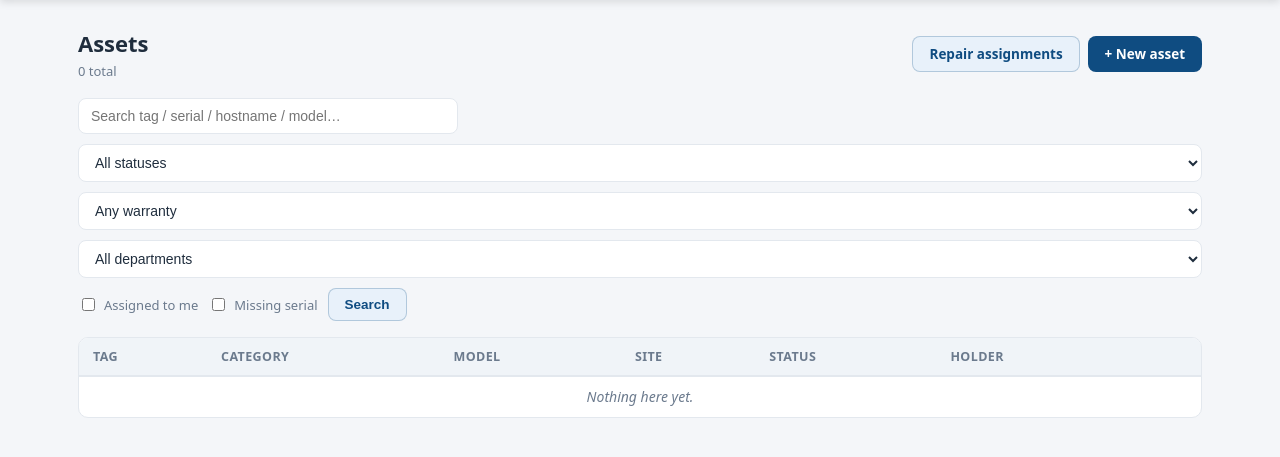
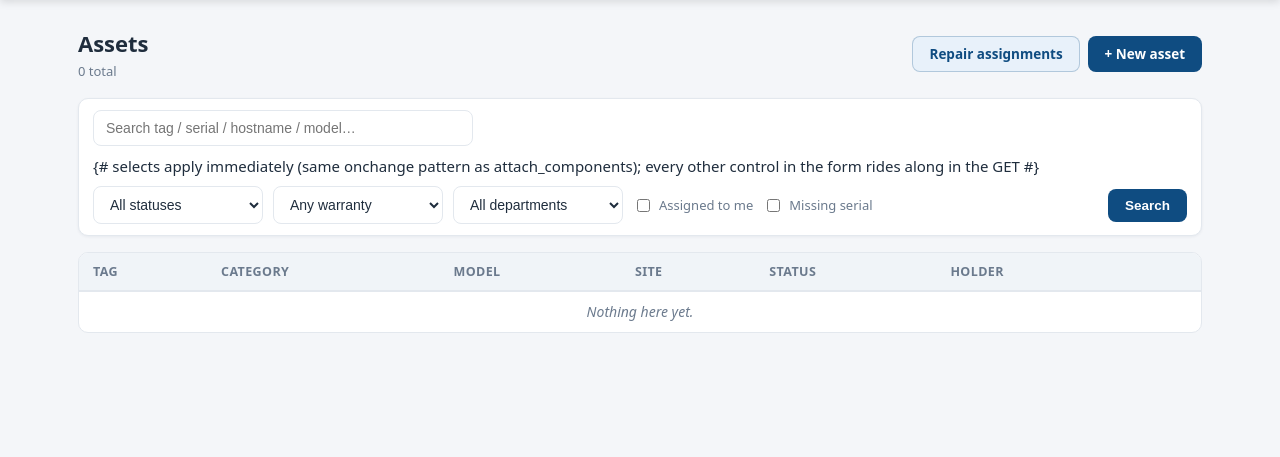
Before and after one commit to salaithantzawwin1/itasset, a Django app: page /assets/ in a window 1280 px wide. Shown: the part 58-515 px from the top of the page. Run offline with Django 5.2, Linux system fonts and the light colour scheme; the visitor is signed in with stand-in values (Sample User, id 1); data that the repository does not hold is empty; parts of the project's set-up code (start-up, migrations or seed data) failed here and were passed over.

Commit message:
Fine-tune the asset search filter bar: fix stacked dropdowns, add active states
The shared form rule set width:100% on .filterbar select — later in the
sheet at equal specificity than the filter bar's width:auto — so every
dropdown wrapped onto its own row (visible on the assets list, audit log
and attach page alike). Width now rides only with the full-column form
controls; the filter bar became a surface toolbar with accent-tinted active
filters, auto-applying selects and a right-hugged primary Search action.

🤖 Generated with Codebuff
Co-Authored-By: Codebuff <noreply@codebuff.com>

```diff
--- a/templates/assets/asset_list.html
+++ b/templates/assets/asset_list.html
@@ -12,23 +12,25 @@
 {# inputs live INSIDE the form so submitting actually sends q/status/… (was an empty form) #}
 <form id="filterform" class="filterbar" method="get">
   <input type="text" name="q" placeholder="{% t "asset.search_ph" %}" value="{{ request.GET.q }}">
-  <select name="status">
+  {# selects apply immediately (same onchange pattern as attach_components);
+     every other control in the form rides along in the GET #}
+  <select name="status" {% if request.GET.status %}class="on"{% endif %} onchange="this.form.submit()">
     <option value="">{% t "asset.all_statuses" %}</option>
     {% for val, label in statuses %}<option value="{{ val }}" {% if request.GET.status == val %}selected{% endif %}>{{ label }}</option>{% endfor %}
   </select>
-  <select name="warranty_days">
+  <select name="warranty_days" {% if request.GET.warranty_days %}class="on"{% endif %} onchange="this.form.submit()">
     <option value="">{% t "asset.all_warranties" %}</option>
     <option value="7" {% if request.GET.warranty_days == "7" %}selected{% endif %}>{% t "asset.warranty_le" n=7 %}</option>
     <option value="30" {% if request.GET.warranty_days == "30" %}selected{% endif %}>{% t "asset.warranty_le" n=30 %}</option>
     <option value="90" {% if request.GET.warranty_days == "90" %}selected{% endif %}>{% t "asset.warranty_le" n=90 %}</option>
   </select>
-  <select name="department">
+  <select name="department" {% if request.GET.department %}class="on"{% endif %} onchange="this.form.submit()">
     <option value="">{% t "asset.all_depts" %}</option>
     {% for d in departments %}<option value="{{ d.pk }}" {% if request.GET.department == d.pk|stringformat:"s" %}selected{% endif %}>{{ d.name }} ({{ d.site.code }})</option>{% endfor %}
   </select>
-  <label class="chk"><input type="checkbox" name="mine" value="1" {% if request.GET.mine %}checked{% endif %}> {% t "asset.assigned_mine" %}</label>
-  <label class="chk"><input type="checkbox" name="missing_serial" value="1" {% if request.GET.missing_serial %}checked{% endif %}> {% t "asset.missing_serial" %}</label>
-  <button class="btn secondary" type="submit">{% t "asset.search_btn" %}</button>
+  <label class="chk{% if request.GET.mine %} on{% endif %}"><input type="checkbox" name="mine" value="1" {% if request.GET.mine %}checked{% endif %}> {% t "asset.assigned_mine" %}</label>
+  <label class="chk{% if request.GET.missing_serial %} on{% endif %}"><input type="checkbox" name="missing_serial" value="1" {% if request.GET.missing_serial %}checked{% endif %}> {% t "asset.missing_serial" %}</label>
+  <button class="btn" type="submit">{% t "asset.search_btn" %}</button>
   {% if request.GET.q or request.GET.status or request.GET.warranty_days or request.GET.department or request.GET.mine or request.GET.missing_serial %}
   <a class="muted clear-link" href="{% url 'asset-list' %}">{% t "asset.clear" %}</a>
   {% endif %}
--- a/templates/base.html
+++ b/templates/base.html
@@ -86,11 +86,24 @@
     .bar-row .bn { width: 42px; text-align: right; font-size: 13px; font-weight: 700; }
 
     /* ---------- filter bar ---------- */
-    .filterbar { display: flex; gap: 10px; align-items: center; flex-wrap: wrap; margin-bottom: 16px; }
+    /* One toolbar strip (shared by the assets list, audit log and attach
+       pages): search + selects + checkboxes + actions grouped on a surface
+       panel instead of floating loose on the page background. */
+    .filterbar { display: flex; gap: 10px; align-items: center; flex-wrap: wrap; margin-bottom: 16px;
+      background: var(--surface); border: 1px solid var(--border); border-radius: var(--radius);
+      box-shadow: var(--shadow); padding: 11px 14px; }
     .filterbar input[type=text] { flex: 1 1 260px; max-width: 380px; }
-    .filterbar select { width: auto; min-width: 170px; }
-    .filterbar label.chk { display: inline-flex; align-items: center; gap: 6px; font-size: 13px; color: var(--muted); white-space: nowrap; }
+    /* selects stay content-width — the width note on the shared form rule
+       below explains why this used to lose and stack every dropdown */
+    .filterbar select { width: auto; min-width: 170px; max-width: 100%; }
+    .filterbar label.chk { display: inline-flex; align-items: center; gap: 6px; font-size: 13px; color: var(--muted); white-space: nowrap; cursor: pointer; }
     .filterbar input[type=checkbox] { width: auto; padding: 0; }
+    /* applied filter: tint the control that is narrowing the list, so an
+       active filter is visible without re-opening the dropdown */
+    .filterbar select.on { border-color: var(--accent); font-weight: 600;
+      background: color-mix(in srgb, var(--accent) 10%, var(--surface)); }
+    .filterbar label.chk.on { color: var(--accent); font-weight: 600; }
+    .filterbar .btn { margin-left: auto; }  /* Search + Clear hug the right edge */
     .filterbar .clear-link { font-size: 13px; text-decoration: none; }
     .filterbar .clear-link:hover { text-decoration: underline; }
 
@@ -143,9 +156,15 @@
     form.frm p { margin: 14px 0; }
     form.frm label { display: block; font-size: 13px; font-weight: 600; color: var(--muted); margin-bottom: 5px; text-transform: uppercase; letter-spacing: .3px; }
     form.frm input, form.frm select, form.frm textarea, .filterbar input, .filterbar select, form.inline-form select {
-      width: 100%; padding: 9px 12px; border: 1px solid var(--border); border-radius: 8px; background: var(--surface); font-size: 14px; color: var(--text);
+      padding: 9px 12px; border: 1px solid var(--border); border-radius: 8px; background: var(--surface); font-size: 14px; color: var(--text);
     }
-    form.frm input:focus, form.frm select:focus, form.frm textarea:focus, .filterbar input:focus { outline: none; border-color: var(--primary); box-shadow: 0 0 0 3px color-mix(in srgb, var(--primary) 14%, transparent); }
+    /* width: 100% only where controls must fill their column. It used to
+       ride along in the shared rule above — same specificity, later in the
+       sheet than the filter bar's `width: auto` — so every filterbar select
+       rendered full-width and wrapped onto its own row (the stacked
+       dropdowns). The filter bar is flex; it sizes its own controls. */
+    form.frm input, form.frm select, form.frm textarea, form.inline-form select { width: 100%; }
+    form.frm input:focus, form.frm select:focus, form.frm textarea:focus, .filterbar input:focus, .filterbar select:focus { outline: none; border-color: var(--primary); box-shadow: 0 0 0 3px color-mix(in srgb, var(--primary) 14%, transparent); }
     form.inline-form { display: flex; gap: 8px; align-items: center; flex-wrap: wrap; }
     form.inline-form select { width: auto; min-width: 210px; }
     .filterbar .btn { width: auto; }
```
Also changed, not shown: apps/assets/tests/test_holder_flows.py (+28 -0 lines).
